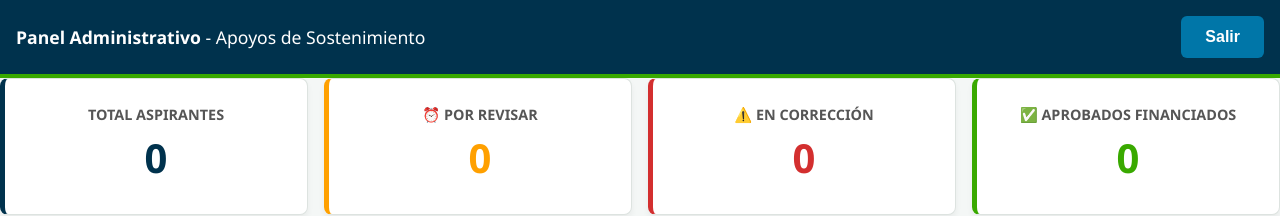
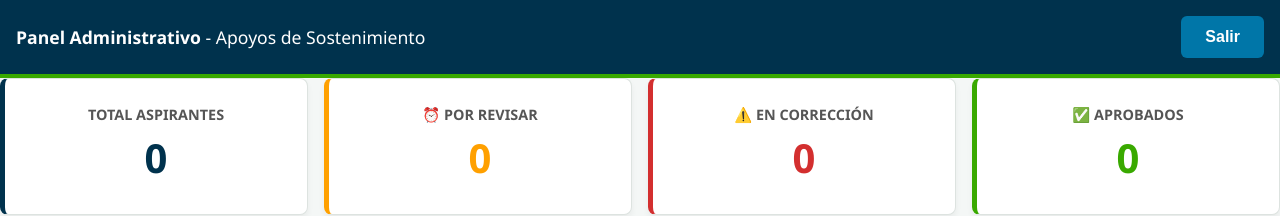
Before and after one commit to psicopaolazabala-pixel/Plataforma-sostenimiento, a website with bundled scripts: page src/views/dashboard-admin.html in a window 1280 px wide. Shown: the top 216 px of the page. Built offline with nearby package versions, Linux system fonts and the light colour scheme; no server answers.

Commit message:
Update dashboard-admin.html

```diff
--- a/src/views/dashboard-admin.html
+++ b/src/views/dashboard-admin.html
@@ -30,7 +30,7 @@
         </div>
 
         <div class="card" style="flex: 1; min-width: 200px; margin-bottom: 0; border-left: 5px solid var(--sena-green); text-align: center;">
-            <h4 style="color: #555; font-size: 0.9rem; text-transform: uppercase;">✅ Aprobados Financiados</h4>
+            <h4 style="color: #555; font-size: 0.9rem; text-transform: uppercase;">✅ Aprobados</h4>
             <span id="stat-aprobados" style="font-size: 2.5rem; font-weight: bold; color: var(--sena-green);">0</span>
         </div>
 
```
